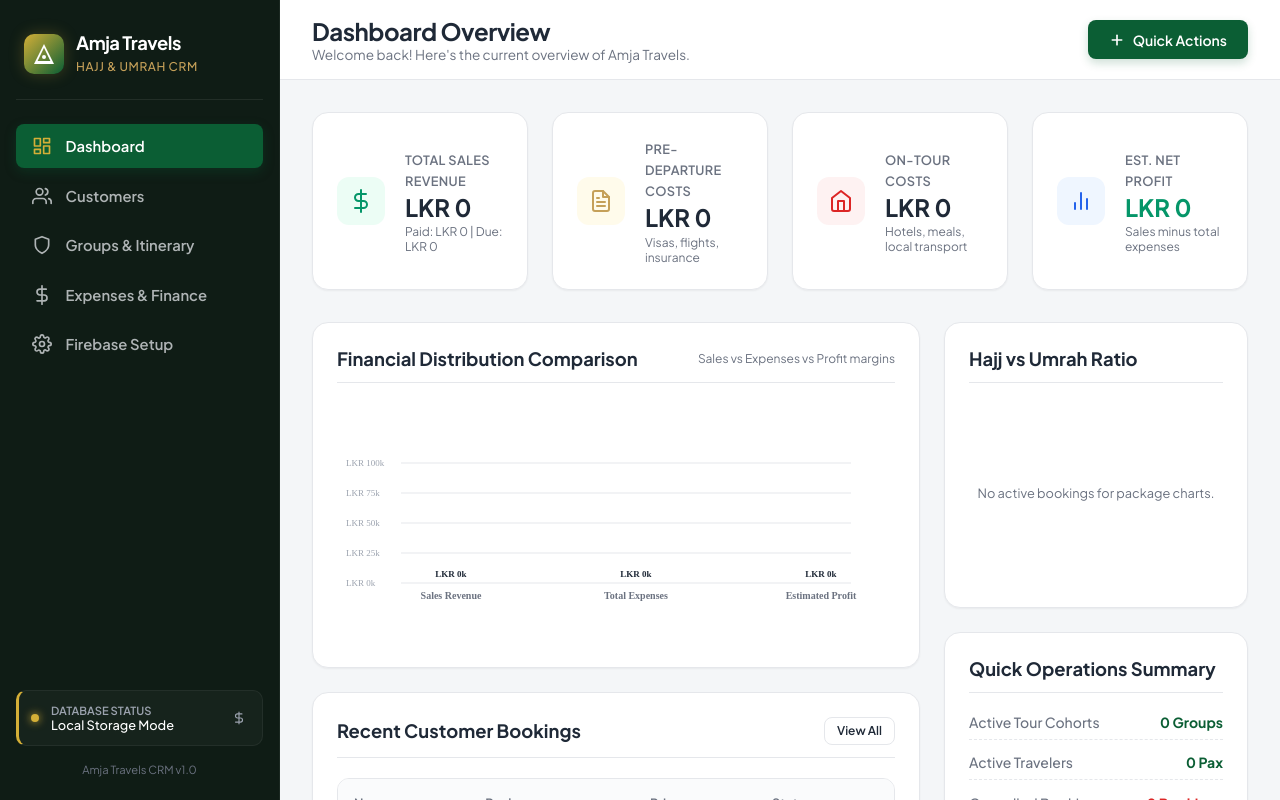
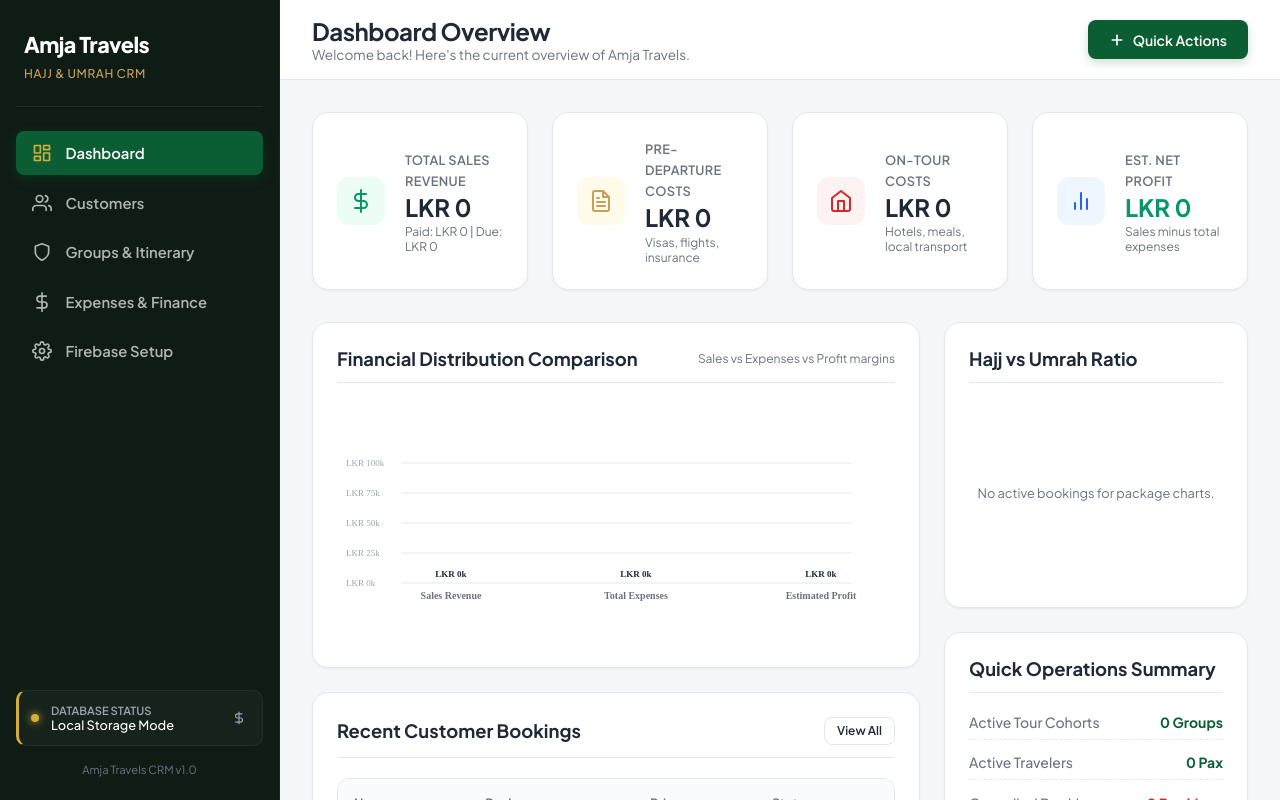
Before and after one commit to Rimy14/Travel-CRM, a website built with Vite: page index.html in a window 1280 px wide. Built offline with nearby package versions, Linux system fonts and the light colour scheme; some packages are replaced by stand-ins of ours.

Commit message:
style: Remove brand icon box and adjust typography in sidebar

```diff
--- a/index.html
+++ b/index.html
@@ -15,11 +15,6 @@
       <!-- Sidebar Navigation -->
       <aside class="sidebar">
         <div class="sidebar-brand">
-          <div class="brand-icon">
-            <svg xmlns="http://www.w3.org/2000/svg" viewBox="0 0 24 24" fill="currentColor">
-              <path d="M12 2L2 22h20L12 2zm0 3.8L18.4 19H5.6L12 5.8zM12 17a2 2 0 100-4 2 2 0 000 4z" />
-            </svg>
-          </div>
           <div class="brand-info">
             <h2>Amja Travels</h2>
             <span>Hajj & Umrah CRM</span>
--- a/src/style.css
+++ b/src/style.css
@@ -108,11 +108,12 @@ body {
 }
 
 .brand-info h2 {
-  font-size: 1.15rem;
-  font-weight: 700;
+  font-size: 1.35rem;
+  font-weight: 800;
   color: white;
   letter-spacing: -0.025em;
   line-height: 1.2;
+  margin-bottom: 0.2rem;
 }
 
 .brand-info span {
```
